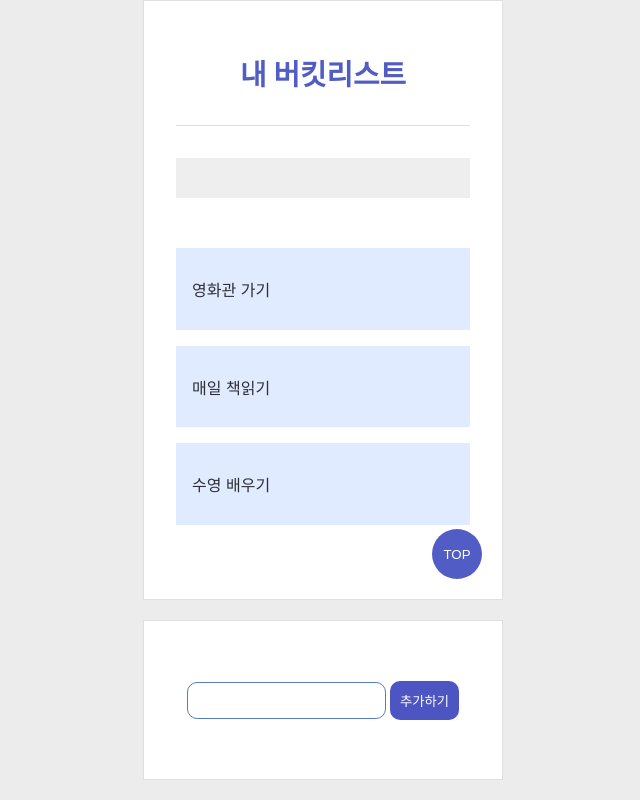
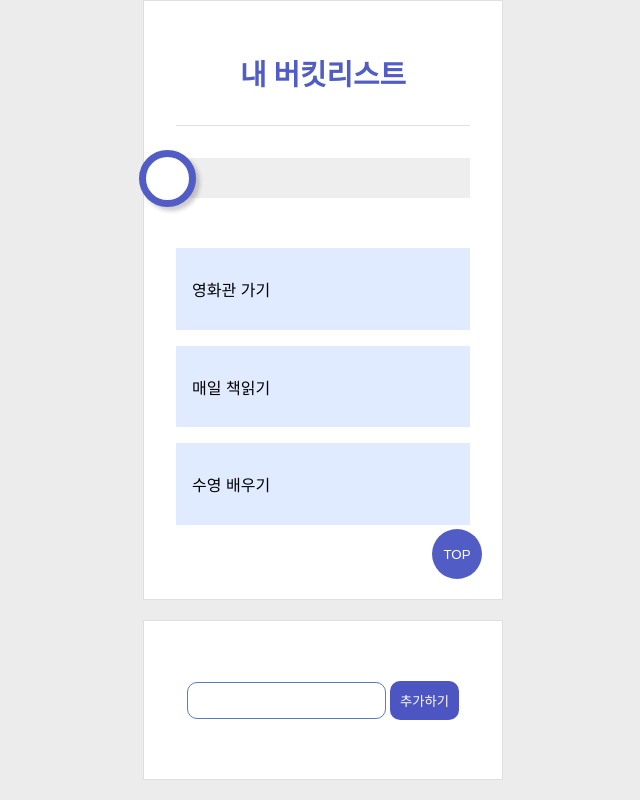
Before and after one commit to dnjfht/react-bucket-list, a React (Create React App) app: page / in a window 1280 px wide. Shown: the whole page, without its empty margins (317-957 px from the left). Built offline with nearby package versions, Linux system fonts and the light colour scheme.

Commit message:
bucketlist 꾸며주기

```diff
--- a/src/App.js
+++ b/src/App.js
@@ -82,6 +82,10 @@ const BucketInput = styled.input`
   color: #52515d;
 
   outline: none;
+
+  &:focus {
+    border: 1px solid #2330a0;
+  }
 `;
 
 const AddButton = styled.button`
--- a/src/BucketList.js
+++ b/src/BucketList.js
@@ -10,7 +10,7 @@ const List = styled.div`
   box-sizing: border-box;
   margin-bottom: 1rem;
   background-color: ${(props) =>
-    props.completed === true ? "#ff6e6e" : "#e0ebff"};
+    props.completed === true ? "#96b0e6" : "#e0ebff"};
   text-align: left;
 
   display: flex;
@@ -70,7 +70,7 @@ const BucketList = () => {
                 style={{
                   textDecoration: "none",
                   color: `${
-                    list.completed === true ? "white" : "rgba(0,0,0,0.8)"
+                    list.completed === true ? "white" : "rgba(0,0,0,1)"
                   }`,
                 }}
               >
--- a/src/Progress.js
+++ b/src/Progress.js
@@ -12,8 +12,24 @@ const ProgressBar = styled.div`
 const HightLight = styled.div`
   width: ${(props) => props.width};
   height: 100%;
-  background-color: #ff6e6e;
+  background-color: #96b0e6;
   transition: 1s width;
+
+  position: relative;
+`;
+
+const Circle = styled.div`
+  width: 43px;
+  height: 43px;
+  background-color: white;
+  border: 7px solid #515dc4;
+  border-radius: 50px;
+  box-shadow: 4px 4px 4px rgba(0, 0, 0, 0.2);
+
+  position: absolute;
+  top: 50%;
+  margin-top: -28.5px;
+  right: -20px;
 `;
 
 export default function Progress() {
@@ -24,7 +40,9 @@ export default function Progress() {
 
   return (
     <ProgressBar>
-      <HightLight width={(count / bucketList.length) * 100 + "%"} />
+      <HightLight width={(count / bucketList.length) * 100 + "%"}>
+        <Circle />
+      </HightLight>
     </ProgressBar>
   );
 }
```
